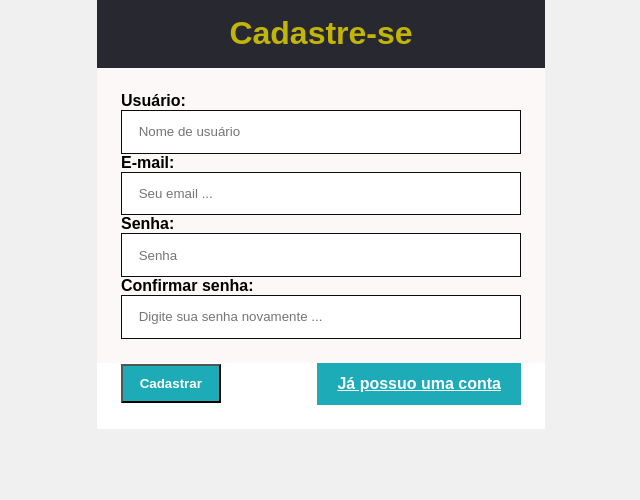
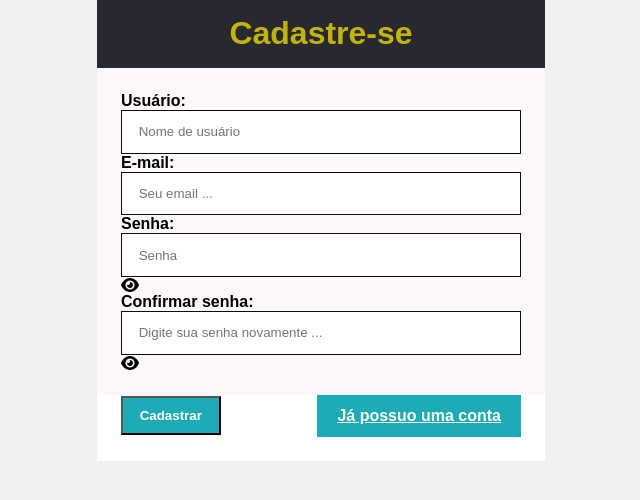
Before and after one commit to RodMiora/Gestot_Vendas_Django, a Django app: page /usuarios/cadastro/ in a window 1280 px wide. Shown: the part 125-625 px from the top of the page, without its empty margins (319-959 px from the left). Run offline with Django 5.2, Linux system fonts and the light colour scheme.

Commit message:
mudando_tabelas_login_cadastro

```diff
--- a/usuarios/templates/cadastro.html
+++ b/usuarios/templates/cadastro.html
@@ -1,8 +1,8 @@
-
 {% load static %}
 
 {% block 'head' %}
     <link rel="stylesheet" href="{% static 'usuarios/css/cadastro.css' %}">
+    <link rel="stylesheet" href="https://cdnjs.cloudflare.com/ajax/libs/font-awesome/6.0.0-beta3/css/all.min.css">
 {% endblock %}
 
 {% block 'body' %}
@@ -43,14 +43,20 @@
                 <div class="form__field">
                     <label for="senha">Senha:</label>
                     <div class="input-box">
-                        <input type="password" placeholder="Senha" name="password" id="password" required>
+                        <input type="password" placeholder="Senha" name="password" id="password" class="password-field" required>
+                        <span class="password-toggle-icon" onclick="togglePassword('password')">
+                            <i class="fas fa-eye"></i>
+                        </span>
                     </div>
                 </div>
 
                 <div class="form__field">
                     <label for="confirmar_senha">Confirmar senha:</label>
                     <div class="input-box">
-                        <input type="password" name="confirmar_senha" id="confirmar_senha" class="form-control" placeholder="Digite sua senha novamente ..." required>
+                        <input type="password" name="confirmar_senha" id="confirmar_senha" class="form-control password-field" placeholder="Digite sua senha novamente ..." required>
+                        <span class="password-toggle-icon" onclick="togglePassword('confirmar_senha')">
+                            <i class="fas fa-eye"></i>
+                        </span>
                     </div>
                 </div>
             </div>
@@ -62,4 +68,19 @@
         </form>
     </div>
 
+    <script>
+        function togglePassword(inputId) {
+            const passwordField = document.getElementById(inputId);
+            const passwordToggleIcon = passwordField.parentElement.querySelector('.password-toggle-icon');
+
+            if (passwordField.type === 'password') {
+                passwordField.type = 'text';
+                passwordToggleIcon.innerHTML = '<i class="fas fa-eye-slash"></i>';
+            } else {
+                passwordField.type = 'password';
+                passwordToggleIcon.innerHTML = '<i class="fas fa-eye"></i>';
+            }
+        }
+    </script>
+
 {% endblock 'body' %}
--- a/usuarios/views.py
+++ b/usuarios/views.py
@@ -15,17 +15,19 @@ def cadastro(request):
         username = request.POST.get('username')
         email = request.POST.get('email')
         senha = request.POST.get('senha')
-        confirmar_senha = request.POST.get('confirmar_senha')
+        #confirmar_senha = request.POST.get('confirmar_senha')
+
+        users = User.objects.filter(username=username)
 
         if users.exists():
             messages.add_message(request, constants.ERROR, "Já existe um usuário com esse nome")
             return redirect('/usuarios/cadastro')
 
-        if senha != confirmar_senha:
+        #if senha != confirmar_senha:
             messages.add_message(request, constants.ERROR, "A senha e o confirmar senha devem ser iguais")
             return redirect('/usuarios/cadastro')
 
-        if len(senha) < 6:
+        #if len(senha) < 6:
             messages.add_message(request, constants.ERROR, "A senha deve ter mais de 6 dígitos")
             return redirect('/usuarios/cadastro')
 
```
Also changed, not shown: usuarios/templates/login.html (+13 -4 lines).
